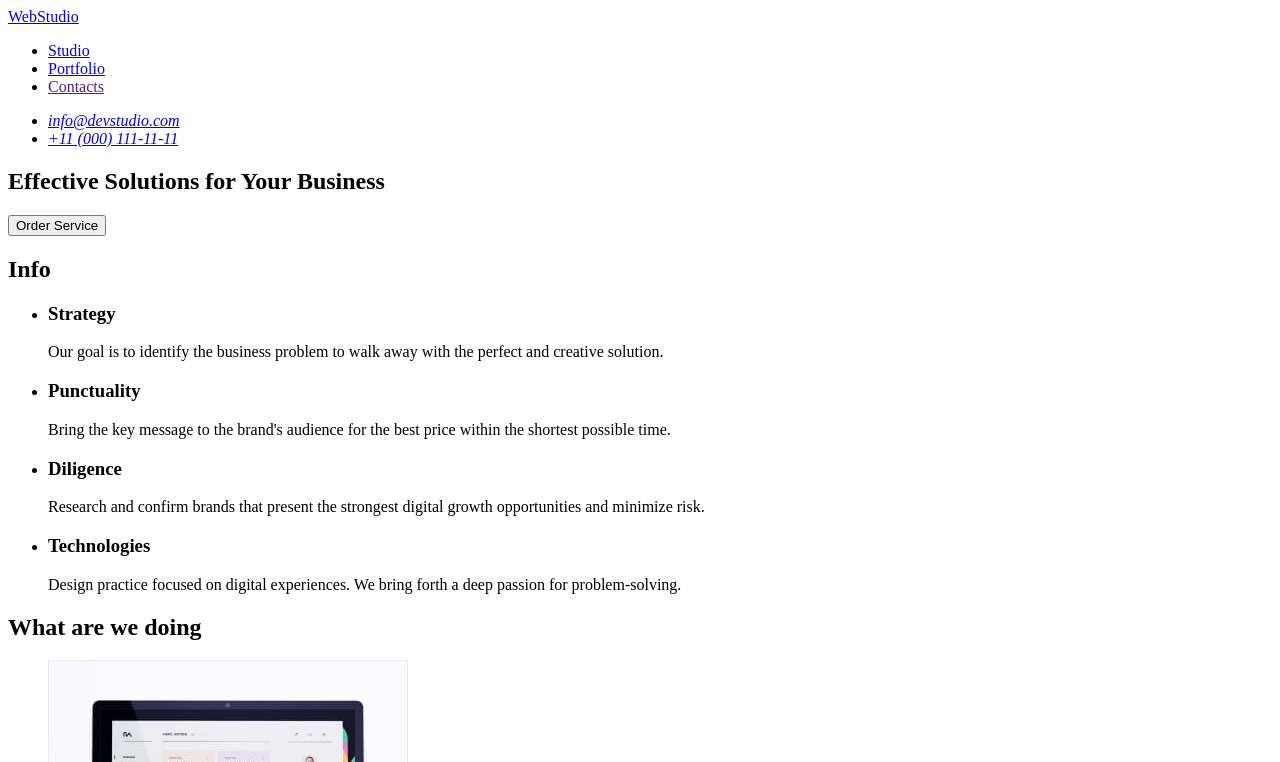
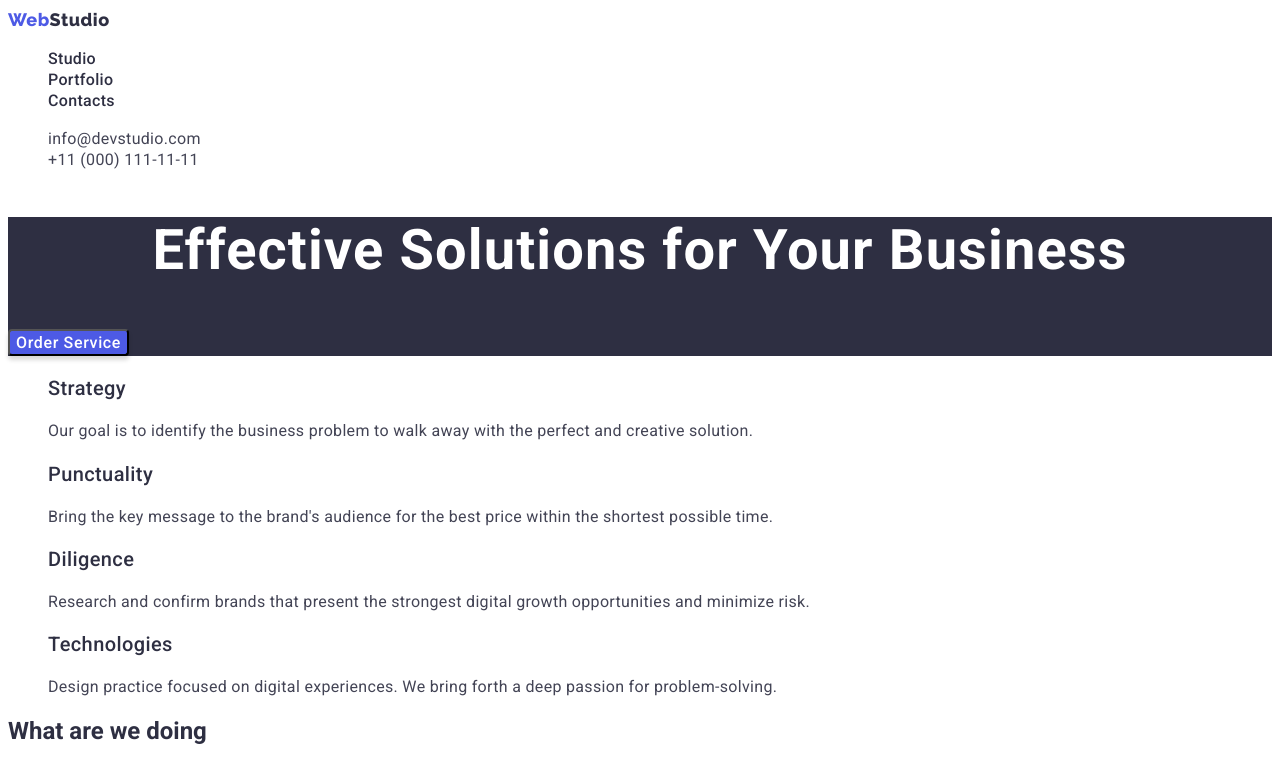
Before and after one commit to VlasyukNastya/goit-markup-hw-02, a plain HTML site: page index.html in a window 1280 px wide. Shown: the top 762 px of the page. Drawn offline with Linux system fonts and the light colour scheme.

Commit message:
HomeworkHTML+CSS1

```diff
--- a/css/styles.css
+++ b/css/styles.css
@@ -0,0 +1,118 @@
+body {
+  font-family: 'Roboto','Raleway', sans-serif;
+  color: #2E2F42;}
+
+/*Header CSS*/
+
+.header-website {
+  color: #E7E9FC;
+}
+
+.logo-link {
+  text-decoration: none;
+}
+
+.logo-web {
+  font-family: 'Raleway';
+  font-weight: 800;
+  font-size: 18px;
+  line-height: 1.33;
+  letter-spacing: 0.03em;
+  color: #4D5AE5;
+}
+
+.logo-studio {
+  font-family: 'Raleway';
+  font-weight: 800;
+  font-size: 18px;
+  line-height: 1.33;
+  letter-spacing: 0.03em;
+  color: #2E2F42;}
+
+.header-item {
+  list-style: none;
+}
+
+.header-link {
+  text-decoration: none;
+  font-weight: 500;
+  font-size: 16px;
+  line-height: 1.33;
+  letter-spacing: 0.02em;
+  color: #2E2F42;
+}
+
+.header-link:active {
+  color: #404BBF;
+}
+
+.contacts {
+  text-decoration: none;
+  font-style: normal;
+  font-weight: 400;
+  font-size: 16px;
+  line-height: 1.33;
+  letter-spacing: 0.02em;
+  color: #434455;
+}
+.contacts:active {
+  color: #404BBF;
+}
+
+/*Section Hero*/
+
+.hero {
+  background-color: #2E2F42;;
+}
+
+.title {
+  font-weight: 700;
+  font-size: 56px;
+  line-height: 1,07;
+  text-align: center;
+  letter-spacing: 0.02em;
+  color: #FFFFFF;
+}
+
+.button-hero {
+  font-family: 'Roboto';
+  font-style: normal;
+  font-weight: 500;
+  font-size: 16px;
+  line-height: 1.33;
+  letter-spacing: 0.04em;
+  color: #FFFFFF;
+  background-color:#4D5AE5;
+  box-shadow: 0px 4px 4px rgba(0, 0, 0, 0.15);
+  border-radius: 4px;
+}
+
+.button-hero:hover {
+  background-color: #404bbf;
+}
+
+/*Section Information*/
+
+.title-info {
+  display: none;
+}
+
+.info-item{
+  list-style: none;
+}
+
+.info-caption {
+  font-weight: 500;
+  font-size: 20px;
+  line-height: 1.2;
+  letter-spacing: 0.02em;
+  color: #2E2F42;
+}
+
+.info-text {
+  font-weight: 400;
+  font-size: 16px;
+  line-height: 1.33;
+  letter-spacing: 0.02em;
+  color: #434455;
+}
--- a/index.html
+++ b/index.html
@@ -5,51 +5,59 @@
     <meta http-equiv="X-UA-Compatible" content="IE=edge">
     <meta name="viewport" content="width=device-width, initial-scale=1.0">
     <title>WedStudio</title>
+    <link rel="preconnect" href="https://fonts.googleapis.com">
+    <link rel="preconnect" href="https://fonts.gstatic.com" crossorigin>
+    <link href="https://fonts.googleapis.com/css2?family=Raleway:wght@800&family=Roboto:wght@400;500;700;900&display=swap" rel="stylesheet">
+    <link rel="stylesheet" href="css/styles.css">
 </head>
 <body>
     <!--Шапка-->
-    <header>
+    <header class="header-website">
         <nav>
-            <a href="./index.html">WebStudio</a>
-            <ul>
-                <li><a href="index.html">Studio</a></li>
-                <li><a href="portfolio.html">Portfolio</a></li>
-                <li><a href="">Contacts</a></li>
+            <a href="./index.html" class="logo-link"><span class="logo-web">Web</span><span class="logo-studio">Studio</span></a>
+            <ul class="header-list">
+                <li class="header-item"><a class="header-link" href="index.html">Studio</a></li>
+                <li class="header-item"><a class="header-link" href="portfolio.html">Portfolio</a></li>
+                <li class="header-item"><a class="header-link" href="">Contacts</a></li>
             </ul>
         </nav>
         <address>
             <ul>
-                <li><a href="mailto:info@devstudio.com">info@devstudio.com</a></li>
-                <li><a href="tel:+110001111111">+11 (000) 111-11-11</a></li>
+                <li class="header-item"><a class="contacts" href="mailto:info@devstudio.com">info@devstudio.com</a></li>
+                <li class="header-item"><a class="contacts" href="tel:+110001111111">+11 (000) 111-11-11</a></li>
             </ul>
         </address>
     </header>
 
     <!--Унікальний Зміст-->
     <main>
-        <section>
-            <h1>Effective Solutions for Your Business</h1>
-            <button type="button">Order Service</button>
+        <section class="hero">
+            <h1 class="title">Effective Solutions for Your Business</h1>
+            <button type="button" class="button-hero">Order Service</button>
         </section>
-        <section>
-            <h2>Info</h2>
-            <ul>
-                <li><h3>Strategy</h3>
-                    <p>Our goal is to identify the business
-                        problem to walk away with the perfect and creative solution. </p>
+
+        <section class="informatin">
+            <h2 class="title-info">Info</h2>
+            <ul class="info-list">
+                <li class="info-item">
+                    <h3 class="info-caption">Strategy</h3>
+                    <p class="info-text">Our goal is to identify the business problem to walk away with the perfect and creative solution. </p>
                 </li>
-                <li><h3>Punctuality</h3>
-                    <p>Bring the key message to the brand's audience for the best price within the shortest possible time.</p>
+                <li class="info-item">
+                    <h3 class="info-caption">Punctuality</h3>
+                    <p class="info-text">Bring the key message to the brand's audience for the best price within the shortest possible time.</p>
                 </li>
-                <li><h3>Diligence</h3>
-                    <p>Research and confirm brands that present the strongest digital growth opportunities and minimize risk.</p>
+                <li class="info-item">
+                    <h3 class="info-caption">Diligence</h3>
+                    <p class="info-text">Research and confirm brands that present the strongest digital growth opportunities and minimize risk.</p>
                 </li>
-                <li>
-                    <h3>Technologies</h3>
-                    <p>Design practice focused on digital experiences. We bring forth a deep passion for problem-solving.</p>
+                <li class="info-item">
+                    <h3 class="info-caption">Technologies</h3>
+                    <p class="info-text">Design practice focused on digital experiences. We bring forth a deep passion for problem-solving.</p>
                 </li>
             </ul>
         </section>
+
          <section>
 
             <h2>What are we doing</h2>
```
Also changed, not shown: portfolio.html (+14 -9 lines).
